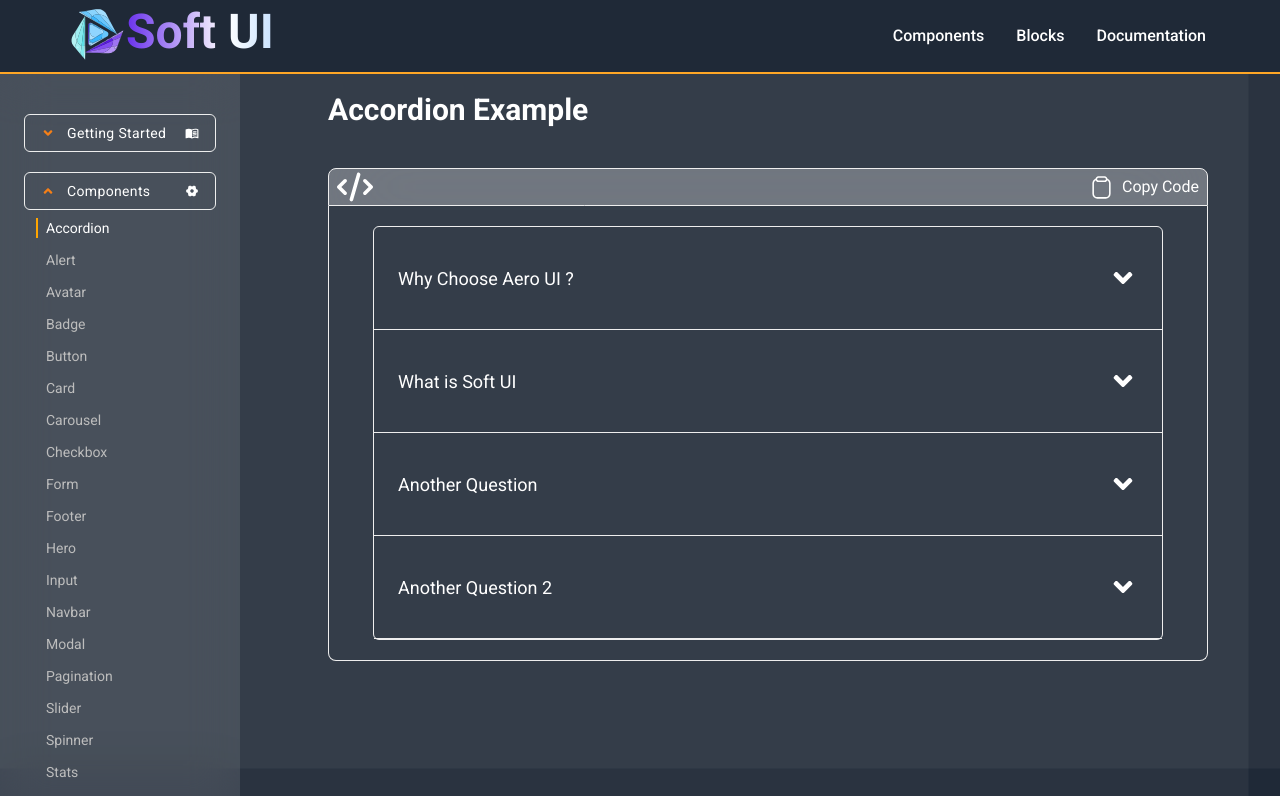
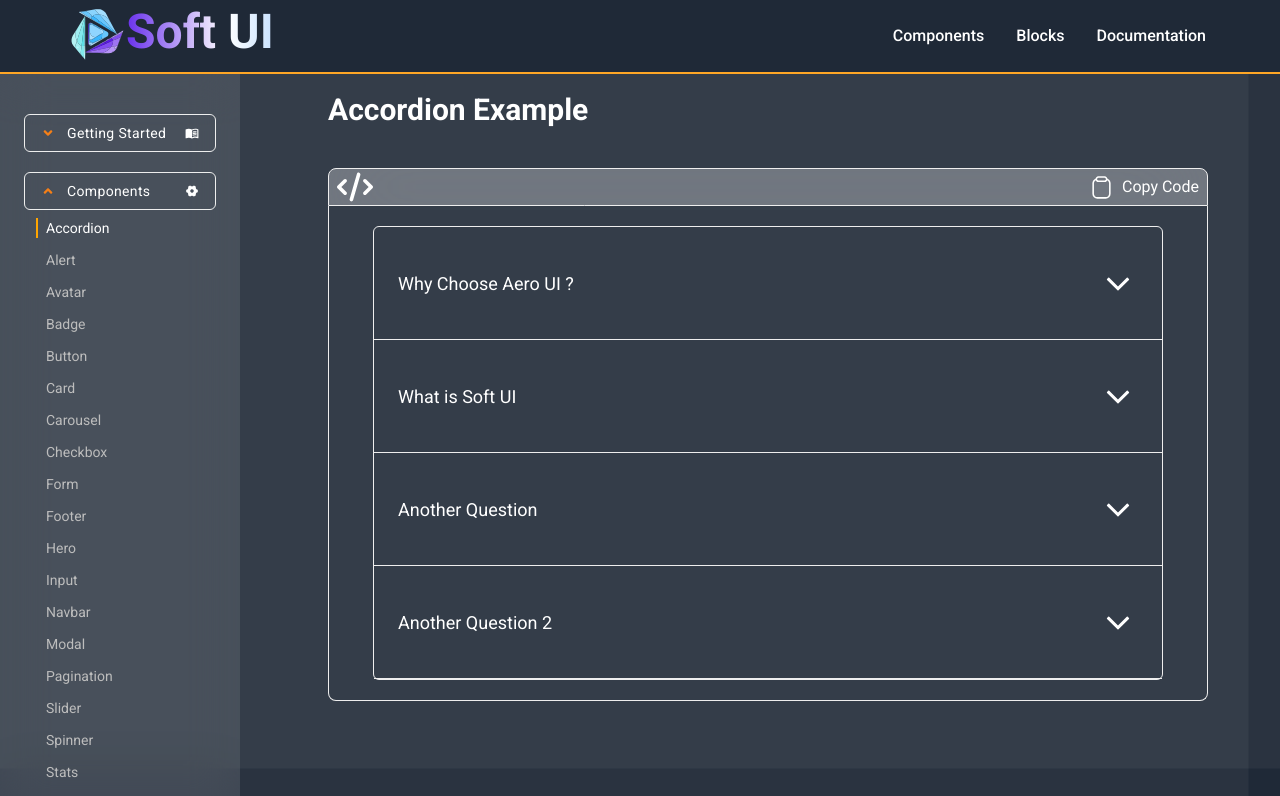
Before and after one commit to akash-khan-311/softui, a React (Vite) app: page /components/accordion in a window 1280 px wide. Shown: the top 796 px of the page. Built offline with nearby package versions, Linux system fonts and the light colour scheme.

Commit message:
icon change into svg

```diff
--- a/src/components/App/Accordions/Accordions1.jsx
+++ b/src/components/App/Accordions/Accordions1.jsx
@@ -1,5 +1,5 @@
 import { useState } from "react";
-import { FaAngleDown } from "react-icons/fa";
+
 import CodeBox from "../../../Shared/CodeBox/CodeBox";
 const accordionsData = [
   {
@@ -54,7 +54,16 @@ const Accordions1 = () => {
                                 className="flex h-full w-full justify-between py-3 items-center text-white">
                             <h2 className="text-[18px]">{accordion.title}</h2>
                             <span>
-                            <FaAngleDown className={\`transition-all ease-in-out duration-300 text-3xl \${accordionOpen === i ? "rotate-180" : "rotate-0"}\`}/>
+                              <svg
+                                className={\`w-10 h-10 fill-white transition-all ease-in-out duration-300 \${
+                                  accordionOpen === i ? "rotate-180" : "rotate-0"
+                                }\`}
+                                viewBox="0 0 1792 1792"
+                                width="1792"
+                                xmlns="http://www.w3.org/2000/svg"
+                              >
+                                <path d="M1395 736q0 13-10 23l-466 466q-10 10-23 10t-23-10l-466-466q-10-10-10-23t10-23l50-50q10-10 23-10t23 10l393 393 393-393q10-10 23-10t23 10l50 50q10 10 10 23z" />
+                              </svg>
                             </span>
                         </button>
                         <div className={\`grid text-gray-500 transition-all ease-in-out duration-300 text-left \${accordionOpen === i ? "grid-rows-[1fr] opacity-100" : "grid-rows-[0fr] opacity-0"} \`}>
@@ -81,12 +90,17 @@ export default Accordion;
                 className="flex h-full w-full justify-between py-3 items-center text-white"
               >
                 <h2 className="text-[18px]">{accordion.title}</h2>
-                <span className="">
-                  <FaAngleDown
-                    className={` transition-all ease-in-out duration-300 text-3xl  ${
+                <span>
+                  <svg
+                    className={`w-10 h-10 fill-white transition-all ease-in-out duration-300 ${
                       accordionOpen === i ? "rotate-180" : "rotate-0"
                     }`}
-                  />
+                    viewBox="0 0 1792 1792"
+                    width="1792"
+                    xmlns="http://www.w3.org/2000/svg"
+                  >
+                    <path d="M1395 736q0 13-10 23l-466 466q-10 10-23 10t-23-10l-466-466q-10-10-10-23t10-23l50-50q10-10 23-10t23 10l393 393 393-393q10-10 23-10t23 10l50 50q10 10 10 23z" />
+                  </svg>
                 </span>
               </button>
               <div
```
